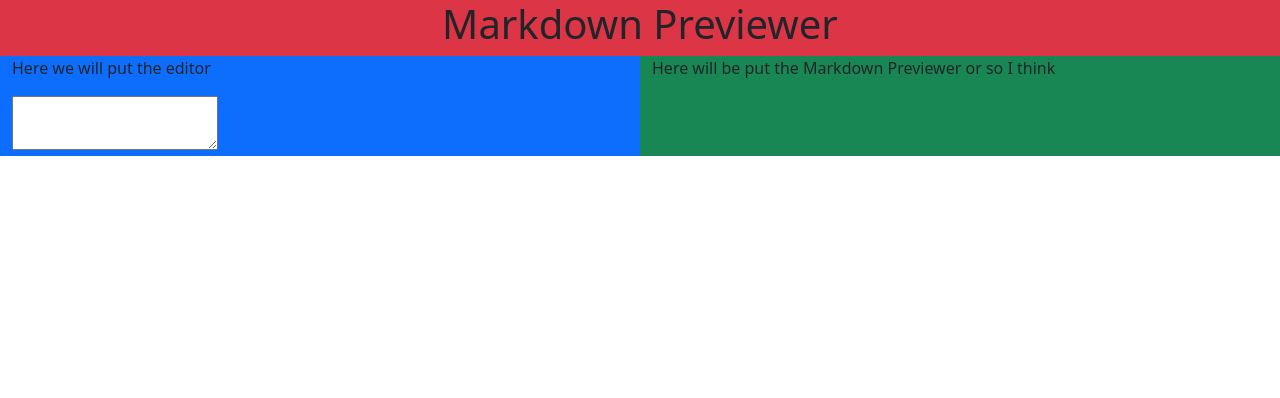
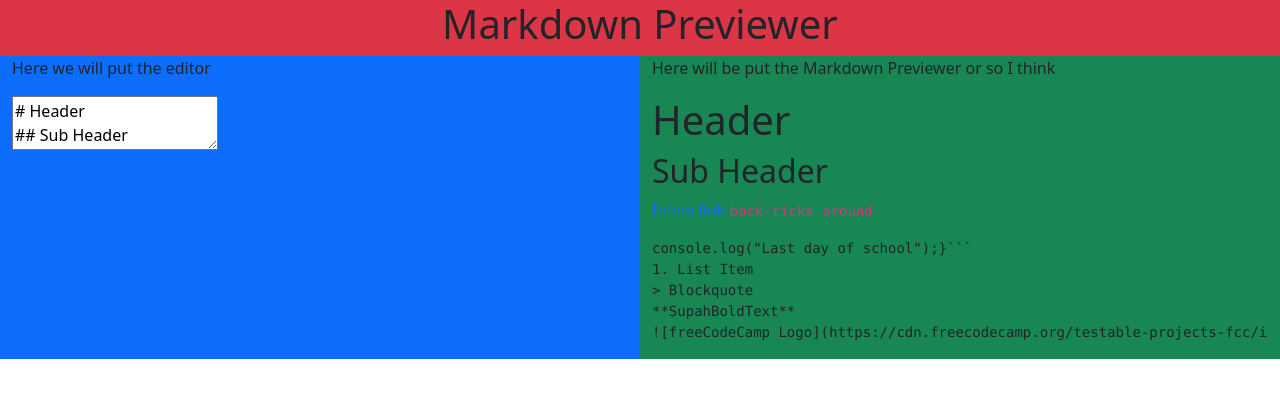
Before and after one commit to Yuukidiv/Markdown-Previewer, a plain HTML site: page index.html in a window 1280 px wide. Drawn offline with nearby package versions, Linux system fonts and the light colour scheme.

Commit message:
Loading content function

```diff
--- a/index.html
+++ b/index.html
@@ -12,7 +12,7 @@
     <script src="./js/app.js"></script>
   </head>
 
-  <body>
+  <body onload = "init()">
     <div class="container-fluid">
       <div class="row">
         <div class="col text-center bg-danger">
--- a/js/app.js
+++ b/js/app.js
@@ -5,3 +5,24 @@ function syncro() {
     let markedValue = marked(editorValue);
     previewValue.innerHTML = markedValue;
 }
+function init () {
+    let defaultText = `# Header
+## Sub Header
+[Inline link](https://www.google.com)
+\`back-ticks around\`
+\`\`\`Code block () {
+console.log("Last day of school");}\`\`\`
+1. List Item
+> Blockquote
+**SupahBoldText**
+![freeCodeCamp Logo](https://cdn.freecodecamp.org/testable-projects-fcc/images/fcc_secondary.svg)\`
+    `;
+    let editorVal = document.getElementById("editor");
+    editorVal.value = defaultText;
+    let previewVal = document.getElementById("preview");
+    previewVal.innerHTML = marked(defaultText);
+}
+
+// a header (H1 size), a sub header (H2 size), a link, inline
+// code, a code block, a list item, a blockquote, an image,
+// and bolded text
```
